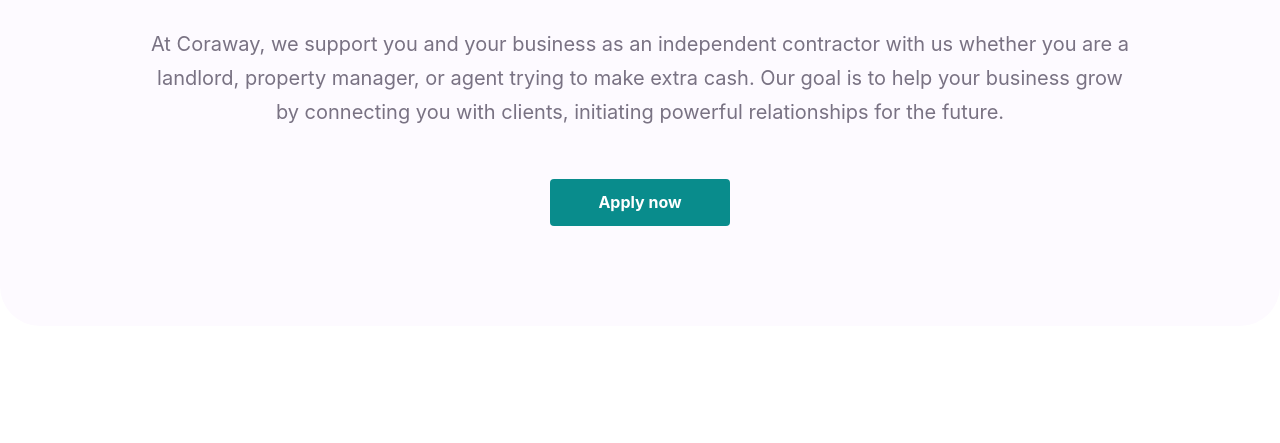
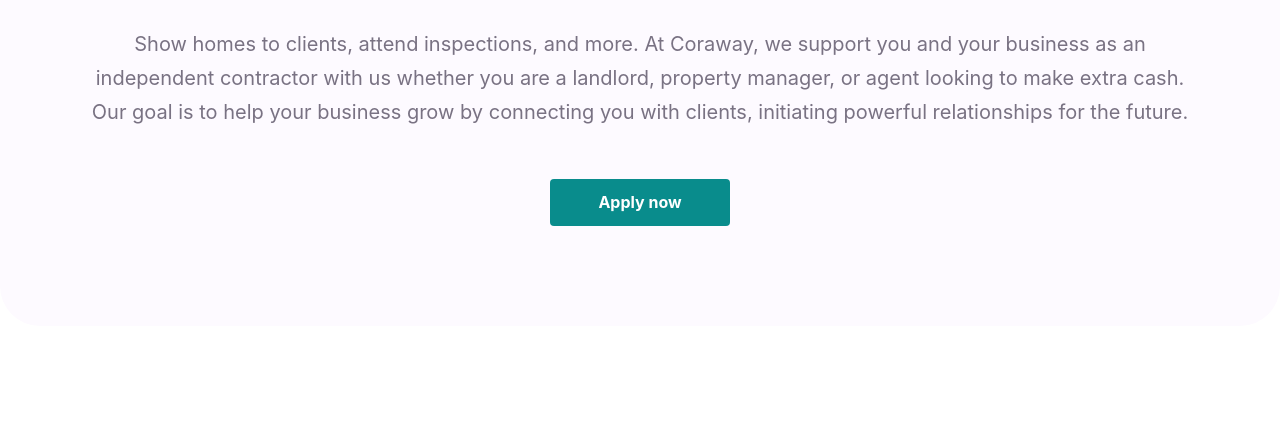
Before and after one commit to gwiz0210/coraway-website-static, a Gatsby site: page /partners in a window 1280 px wide. Shown: the part 312-755 px from the top of the page. Built offline with nearby package versions, Linux system fonts and the light colour scheme; Gatsby itself is replaced by a stand-in of ours.

Commit message:
Text updates

```diff
--- a/src/pages/index.js
+++ b/src/pages/index.js
@@ -16,7 +16,7 @@
         <div className={"page-header home"}>
             <h1>Property showings on-demand</h1>
             {/* <p>Landlords, real estate agents, and property managers can have their property shown<br/> to potential renters and buyers. Cut vacancy costs by up to 90% today!</p> */}
-            <p>Outsource your property showings inspections and more to reliable, customer-focused agents <br/>and partners. Close more leads and cut vacancy costs by up to 90% today! </p>
+            <p>Outsource your property showings, inspections and more to reliable, customer-focused agents <br/>and partners. Close more leads and cut vacancy costs by up to 90% today! </p>
             <img alt={"Dashboard"} src={featureImage}/>
         </div>
         <div className={"container"}>
--- a/src/pages/partners.js
+++ b/src/pages/partners.js
@@ -13,7 +13,8 @@
 
         <div className={"page-header"}>
             <h2>Want to become a Showing Partner with Coraway?</h2>
-            <p>At Coraway, we support you and your business as an independent contractor with us whether you are a <br />landlord, property manager, or agent trying to make extra cash. Our goal is to help your business grow <br /> by connecting you with clients, initiating powerful relationships for the future.</p>
+            <p>Show homes to clients, attend inspections, and more. At Coraway, we support you and your business as an<br />  independent contractor with us whether you are a landlord, property manager,
+             or agent looking to make extra cash. <br />Our goal is to help your business grow by connecting you with clients, initiating powerful relationships for the future.</p>
                 <div className={"get-started-landing"}>
                     <a href={"https://coraway.typeform.com/to/Ttjs8g"}>Apply now</a>
                 </div>
```
